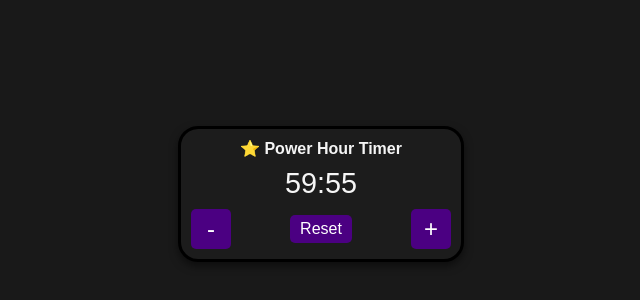
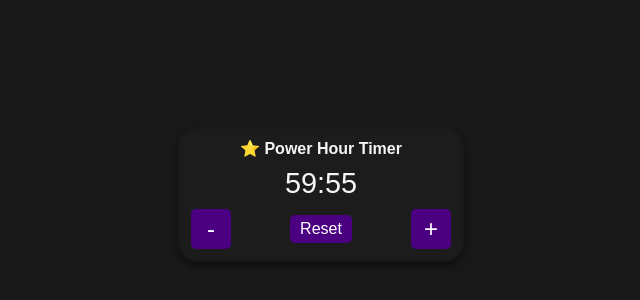
Before and after one commit to jess-locky/power-hour-timer, a plain HTML site: page index.html in a window 1280 px wide. Shown: the part 206-506 px from the top of the page, 319-959 px from the left. Drawn offline with Linux system fonts and the light colour scheme.

Commit message:
Update index.html
Change hex code

```diff
--- a/index.html
+++ b/index.html
@@ -23,7 +23,7 @@
             flex-direction: column;
             align-items: center;
             justify-content: space-between;
-            border: 3px solid #000000;
+            border: 3px solid #191919;
             border-radius: 20px;
             background-color: #1c1c1c;
             box-shadow: 0 4px 8px rgba(0, 0, 0, 0.5);
```
